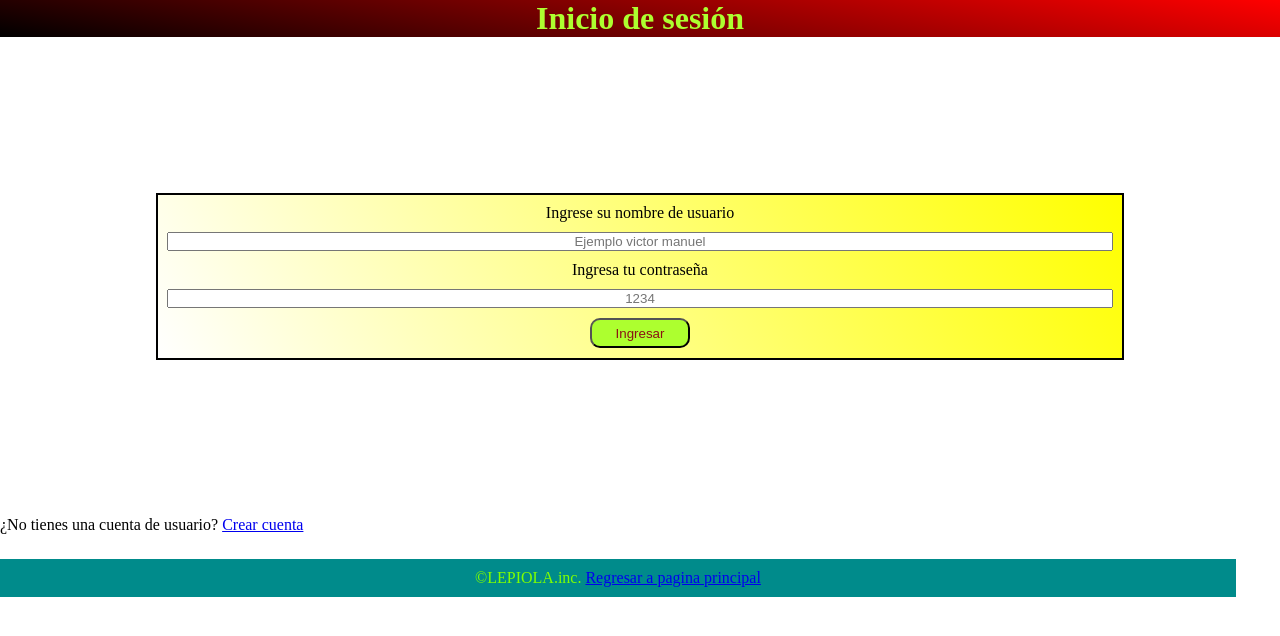
After one commit to victor-1005/AprendizajeHTML, a PHP site: page /login.php in a window 1280 px wide. The commit adds this page. Shown: the top 636 px of the page. Run offline with PHP 8.4, Linux system fonts and the light colour scheme.

Commit message:
Se creo persistencia en MySQL y mejora de css, la bd y  algunos html

```diff
--- a/PRUEBAS/CSS/stilos.css
+++ b/PRUEBAS/CSS/stilos.css
@@ -82,6 +82,19 @@ footer p{
     box-shadow: 10px 10px 10px rgb(0, 51, 128);
     transform: scale(1.1);
 }
+input[type="button"], button{
+    color: black;
+    background-color: gray;
+    width: 100px;
+    height: 30px;
+    border-radius: 10px;
+    transition: 0.5s ease;
+}
+input[type="button"]:hover, button:hover{
+    box-shadow: 10px 10px 10px red;
+    background-color: white;
+    color: blueviolet;
+}
 /*SECTIONS*/
 section{
     padding: 10%;
@@ -99,3 +112,27 @@ section{
     text-align: center;
     padding: 1%;
 }
+.Formulario button[type="submit"]{
+    align-items: center;
+    background-color: greenyellow;
+    color: rgb(138, 19, 19);
+    margin: auto;
+}
+.Formulario input[type="text"]{
+    text-align: center;
+}
+/*PARA LAS TABLAS*/
+table {
+    width: 80%;
+    margin: auto;
+    border-collapse: collapse;
+    margin-top: 20px;
+}
+th, td {
+    border: 1px solid #aaa;
+    padding: 10px;
+    text-align: left;
+    }
+th {
+     background: #eee;
+}
--- a/PRUEBAS/index.html
+++ b/PRUEBAS/index.html
@@ -14,8 +14,9 @@
         <h1>Bienvenido a la plaza de bienvendida</h1>
     </header>
     <div class="Contenedor">
-        <input type="button" id="btnIniciarSesion" value="Iniciar Sesión">
+        <a href="./login.php"><input type="button" id="btnIniciarSesion" value="Iniciar Sesión"></a>
         <a href="./crearCuenta.php"><input type="button" id="btnCrearCuenta" value="Crear Cuenta"></a>
+        <a href="./VISTAS/verUsuarios.php"><input type="button" id="VerUsuarios" value="Ver Usuarios"></a>
         <section>
             <h2>¡Que es lo que buscas?</h2>
             <ul>
--- a/PRUEBAS/js/eventos.js
+++ b/PRUEBAS/js/eventos.js
@@ -37,7 +37,7 @@ if (btnAceptar) {
     btnAceptar.addEventListener("click", saludar);
 }
 
-// Para el botón de esta página:
+// Para el botón de esta página: YA NO LO NECESITAMOS COMO ERA DE PRUEBAS XD
 //const btnEnviar = document.getElementById("btnEnviar");
 //if (btnEnviar) {
   //  btnEnviar.addEventListener("click", guardarPHP);
--- /dev/null
+++ b/PRUEBAS/login.php
@@ -0,0 +1,35 @@
+<!DOCTYPE html>
+<html lang="es">
+<head>
+    <meta charset="UTF-8">
+    <meta name="viewport" content="width=device-width, initial-scale=1.0">
+    <title>Login</title>
+    <link href="./CSS/stilos.css" rel="stylesheet">
+</head>
+<body>
+    <header>
+        <h1>Inicio de sesión</h1>
+    </header>
+    <section>
+        <form action="./login.php" method="POST" class="Formulario">
+            <label for="nombre">Ingrese su nombre de usuario</label>
+            <input type="text" name="nombre" placeholder="Ejemplo victor manuel" required>
+            <label for="contra">Ingresa tu contraseña</label>
+            <input type="text"name="contra" placeholder="1234">
+            <button type="submit">Ingresar</button>
+        </form>
+    </section>
+    <article>
+        <p>
+            ¿No tienes una cuenta de usuario?
+            <a href="./crearCuenta.php">Crear cuenta</a>
+        </p>
+    </article>
+    <footer>
+        <p>
+            &copy;LEPIOLA.inc.
+            <a href="./index.html">Regresar a pagina principal</a>
+        </p>
+    </footer>
+</body>
+</html>
```
Also changed, not shown: PRUEBAS/BD.sql (+17 -0 lines), PRUEBAS/Machote.html (+28 -0 lines), PRUEBAS/VISTAS/verUsuarios.php (added, +61 -0 lines), PRUEBAS/crearCuenta.php (+32 -4 lines), PRUEBAS/VISTAS/usuario/indexUsuario.php (added).
